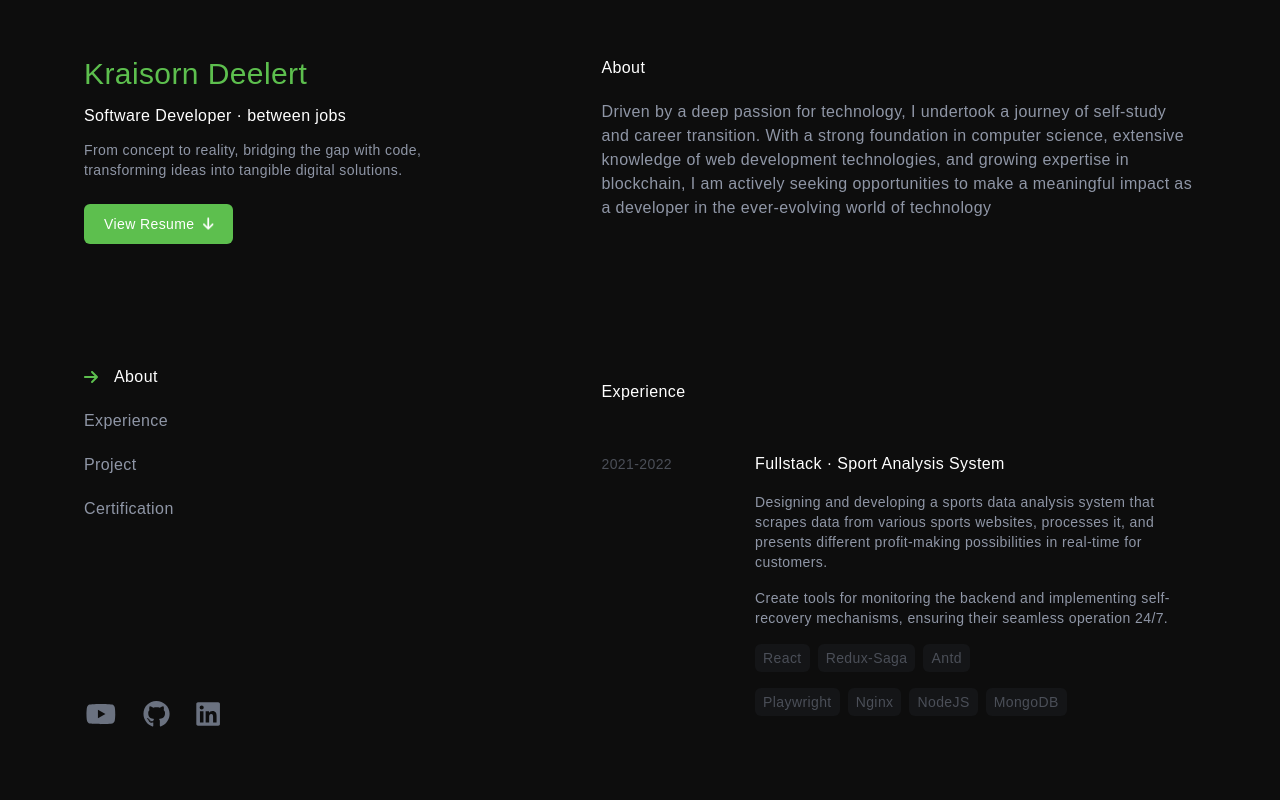
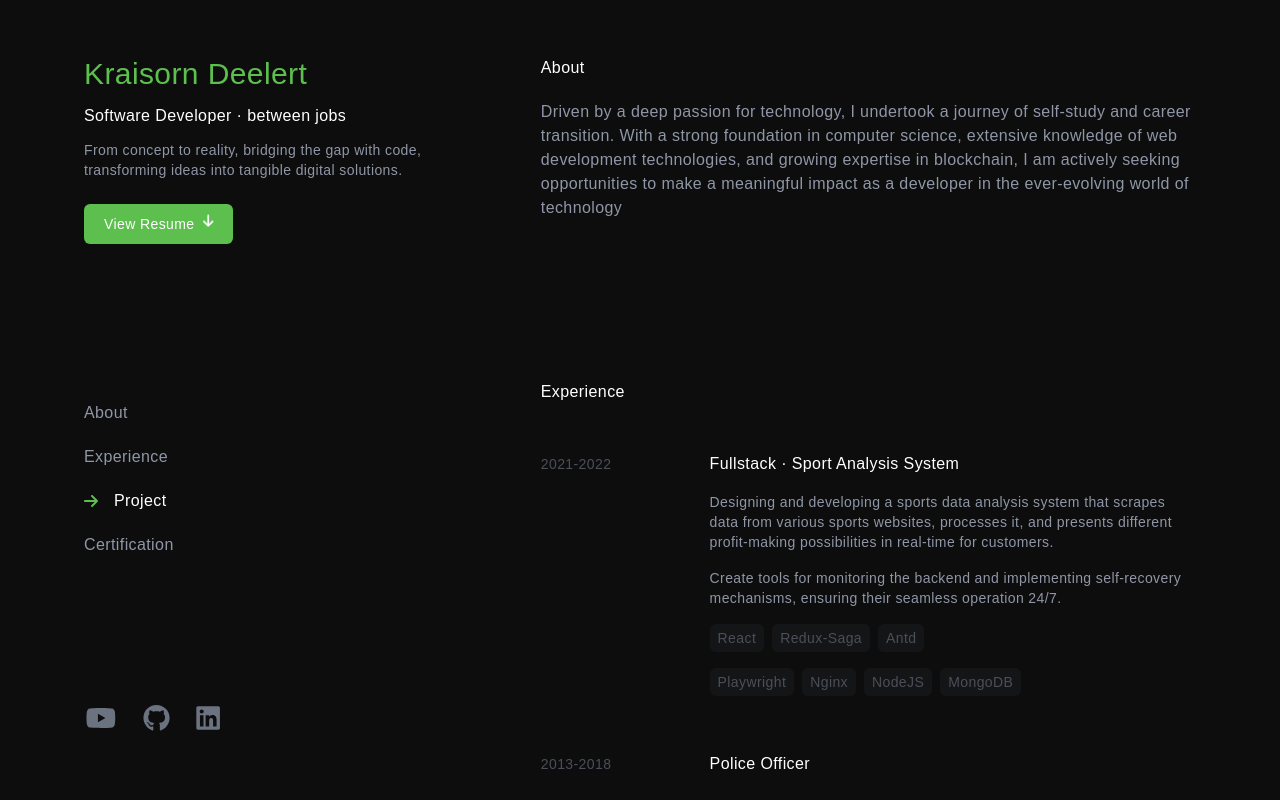
Before and after one commit to tOxicV4p0r/portfolio-v2, a React (Create React App) app: page / in a window 1280 px wide. Shown: the top 800 px of the page. Built offline with nearby package versions, Linux system fonts and the light colour scheme.

Commit message:
change to grid layout

```diff
--- a/src/App.js
+++ b/src/App.js
@@ -71,13 +71,39 @@ function App() {
         }
       }
     } catch (e) { /* empty */ }
+
+    // navcontent
+    try {
+      const firstOffetTop = document.getElementById(SCROLL_SECTION_ID).getBoundingClientRect().top;
+
+      for (let i = 0; i < data.sections.length; i++) {
+        const el = data.sections[i];
+        const elementOffetTop = document.getElementById(el.sectionId).getBoundingClientRect().top;
+        const height = document.getElementById(el.sectionId).getClientRects()[0].height;
+        const rootHeight = document.getElementById('root').getClientRects()[0].height * 0.4;
+
+        if (elementOffetTop <= firstOffetTop) {
+          if (elementOffetTop + (height / 2) > firstOffetTop) {
+            setCurrectSection(el.sectionId);
+          }
+        } else if (elementOffetTop > firstOffetTop && elementOffetTop < rootHeight) {
+          setCurrectSection(el.sectionId);
+        }
+      }
+    } catch (e) { /* empty */ }
   };
 
   const handleWheel = (e) => {
+    /*
+    // no handle inside content section
+    const { x, y, width, height } = document.getElementById(SCROLL_SECTION_ID).getClientRects()[0];
+    if ((e.clientX < x || e.clientX > (x + width)) && (e.clientY > y || e.clientY < (y + height))) {
       const offSet = document.getElementById(SCROLL_SECTION_ID).getBoundingClientRect().top;
       const firstOffetTop = document.getElementById(data.sections[0].sectionId).getBoundingClientRect().top - offSet;
       const startPosition = Math.abs(firstOffetTop);
-    document.getElementById(SCROLL_SECTION_ID).scroll(0, startPosition + e.deltaY);
+      document.getElementById(SCROLL_SECTION_ID).scroll(0, startPosition + (e.deltaY * 0.5));
+    }
+    */
   }
 
   useEffect(() => {
@@ -93,13 +119,15 @@ function App() {
 
   return (
     <main className="max-w-6xl mx-auto" >
-      <div className="px-5 pb-7 pt-14 font-poppins tracking-wide block lg:flex h-screen">
-        <div className="w-full lg:w-5/6 grid gap-10 pb-10 lg:pb-0">
+      <div className="grid lg:grid-cols-[2fr_3fr] px-5 pb-7 pt-14 font-poppins tracking-wide">
+        <div>
+          <div className="sticky top-14 h-[90vh] flex flex-col justify-between">
             <Header />
             {isNonMobile ? <NavContent data={data} section={currectSection} scrollSectionId={SCROLL_SECTION_ID} fisrtSectionOfScroll={data.sections[0].sectionId} /> : null}
             <Contact />
           </div>
-        <div id={SCROLL_SECTION_ID} className="w-full overflow-y-scroll no-scrollbar grid gap-32 lg:gap-40" onScroll={handleScroll}>
+        </div>
+        <div id={SCROLL_SECTION_ID} className="w-full no-scrollbar grid gap-32 lg:gap-40" onScroll={handleScroll}>
           <About
             detail={data.sections[data.sections.findIndex(e => e.title === "About")]}
           />
```
Lines whose indentation alone changed are shown as unchanged.
